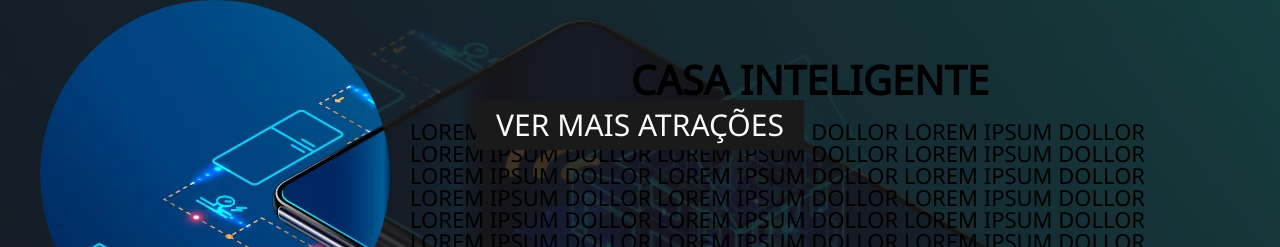
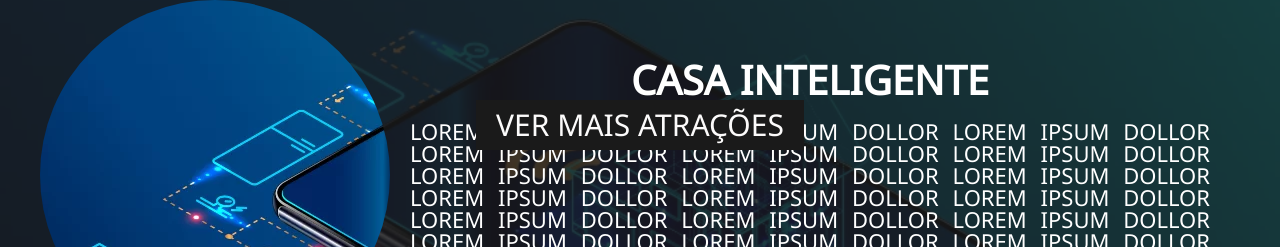
Before and after one commit to leosanfelice/fatech-2ds, a plain HTML site: page index.html in a window 1280 px wide. Shown: the top 247 px of the page. Drawn offline with Linux system fonts and the light colour scheme.

Commit message:
Add files via upload

```diff
--- a/css/style.css
+++ b/css/style.css
@@ -96,6 +96,8 @@ a{
     font-size: 22px;
     padding: 20px;
     margin-top: 40px;
+    text-align: justify;
+    color: #fff;
 }
 .descricao h2{
     font-size: 40px;
```
